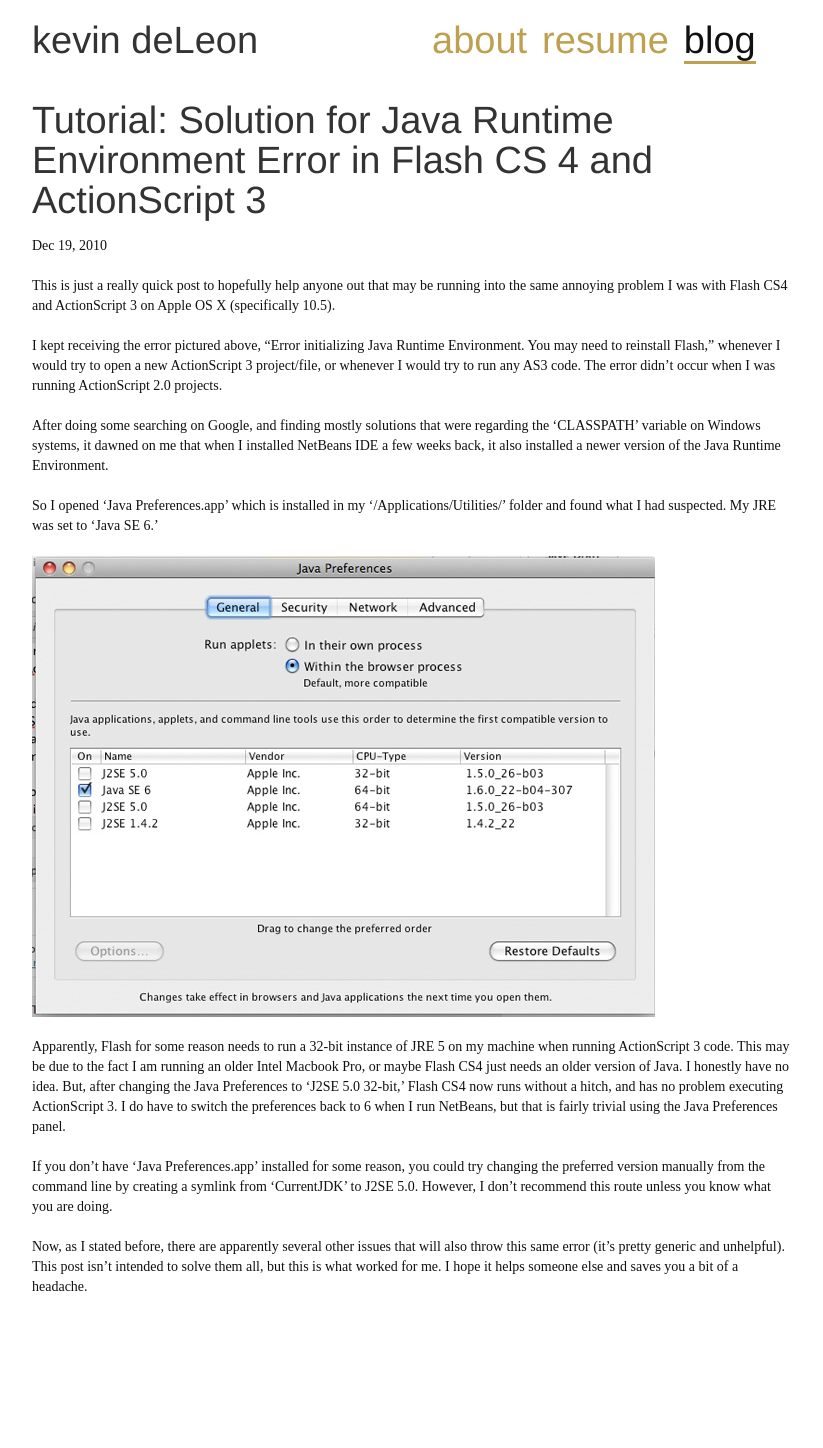
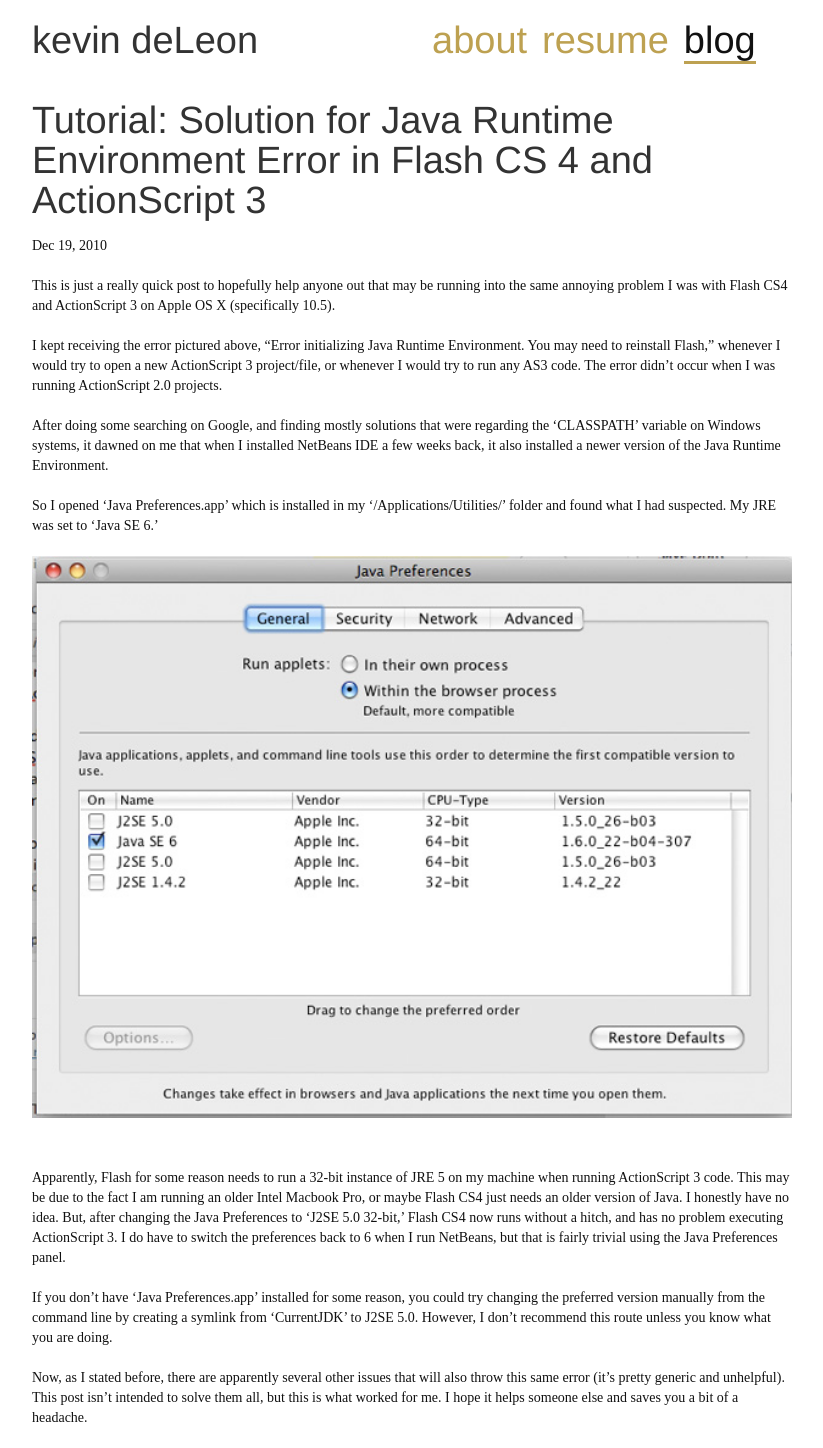
Before and after one commit to kevindeleon/kevindeleon.github.io, a Jekyll site: the page built from _posts/2010-12-18-solution-for-java-runtime-environment-error-in-flash-cs-4.markdown, in a window 1280 px wide. Shown: the whole page, without its empty margins (28-851 px from the left). Built offline with Jekyll 4.4.1, drawn with Linux system fonts in a browser that asks for light colours; Markdown is read by kramdown in place of the engine named in the settings; before the commit the page ends 1317 px from its top, so only the background shows below that.

Commit message:
responsive img class

```diff
--- a/_posts/2010-12-18-solution-for-java-runtime-environment-error-in-flash-cs-4.markdown
+++ b/_posts/2010-12-18-solution-for-java-runtime-environment-error-in-flash-cs-4.markdown
@@ -32,7 +32,7 @@
 
 So I opened 'Java Preferences.app' which is installed in my '/Applications/Utilities/' folder and found what I had suspected.  My JRE was set to 'Java SE 6.'
 
-<img title="Java Preferences Utility" src="/wp-content/uploads/2010/12/javaprefs1.jpg" alt="Java Preferences Utility" />
+<img class="img-max" src="/wp-content/uploads/2010/12/javaprefs1.jpg" alt="Java Preferences Utility" />
 
 Apparently, Flash for some reason needs to run a 32-bit instance of JRE 5 on my machine when running ActionScript 3 code.  This may be due to the fact I am running an older Intel Macbook Pro, or maybe Flash CS4 just needs an older version of Java.  I honestly have no idea.  But, after changing the Java Preferences to 'J2SE 5.0 32-bit,' Flash CS4 now runs without a hitch, and has no problem executing ActionScript 3.  I do have to switch the preferences back to 6 when I run NetBeans, but that is fairly trivial using the Java Preferences panel.
 
```
